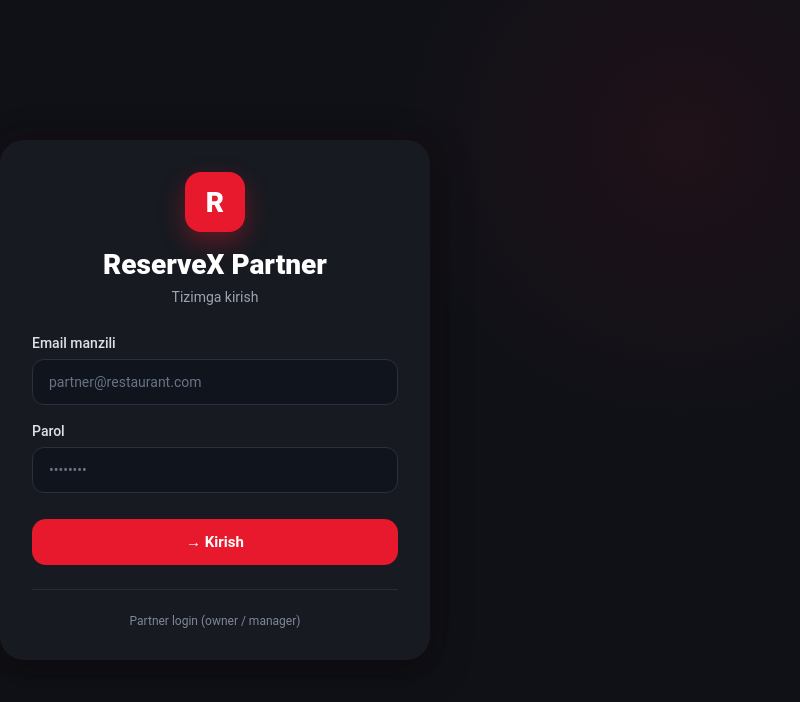
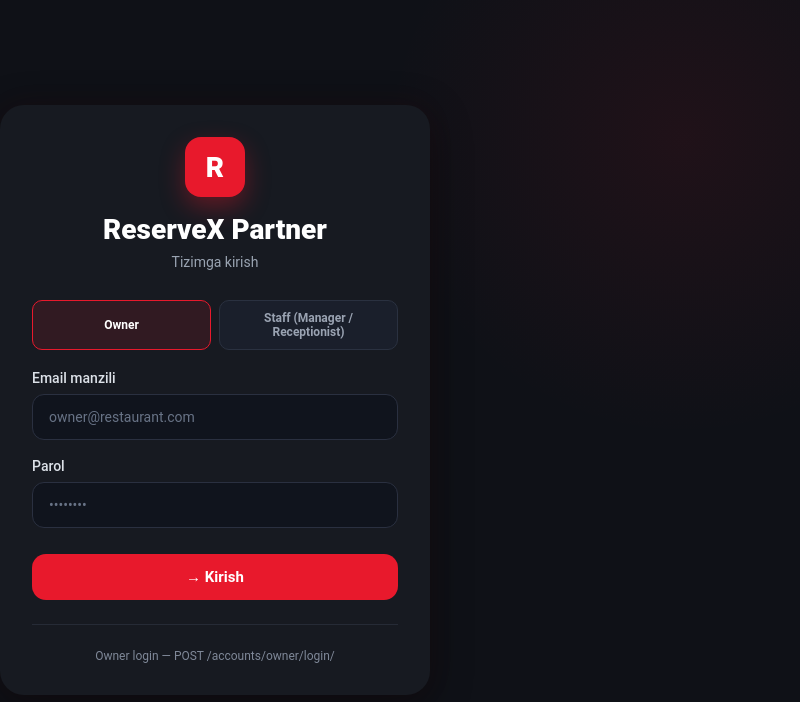
Before and after one commit to GayratovJavohir/oldindan-web, a React (Vite) app: page /login in a window 1280 px wide. Shown: the top 702 px of the page, without its empty margins (425-1225 px from the left). Built offline with nearby package versions, Linux system fonts and the light colour scheme.

Commit message:
fixed errors of login and register with staff and owner

```diff
--- a/src/App.jsx
+++ b/src/App.jsx
@@ -2,7 +2,6 @@ import React from 'react'
 import { AppProviders } from './providers/AppProviders';
 import "./styles/styles.css"
 import AppRoutes from './routes/AppRoutes';
-import Sidebar from './components/sidebar/Sidebar';
 
 export default function App() {
   return (
--- /dev/null
+++ b/src/components/ProtectedLayout.jsx
@@ -0,0 +1,40 @@
+import React from 'react';
+import { Navigate, Outlet, useLocation } from 'react-router-dom';
+import Sidebar from '../components/sidebar/Sidebar';
+import {
+    canAccessRoute,
+    getDefaultRouteForRole,
+    getStoredUser,
+} from '../utils/authUser';
+
+function hasAuthToken() {
+    return Boolean(localStorage.getItem('rp_access') || localStorage.getItem('token'));
+}
+
+export default function ProtectedLayout() {
+    const location = useLocation();
+    const user = getStoredUser();
+
+    if (!hasAuthToken()) {
+        return <Navigate to="/login" replace state={{ from: location.pathname }} />;
+    }
+
+    if (!user) {
+        return (
+            <div className="loader" style={{ marginLeft: 210, padding: 24 }}>
+                Loading workspace...
+            </div>
+        );
+    }
+
+    if (!canAccessRoute(location.pathname, user.role)) {
+        return <Navigate to={getDefaultRouteForRole(user.role)} replace />;
+    }
+
+    return (
+        <>
+            <Sidebar />
+            <Outlet />
+        </>
+    );
+}
--- a/src/config/api.config.js
+++ b/src/config/api.config.js
@@ -10,9 +10,9 @@ const LEGACY_TOKEN_KEY = 'token';
 
 const REFRESH_ENDPOINTS = [
     'accounts/token/refresh/',
+    'accounts/owner/token/refresh/',
+    'accounts/staff/token/refresh/',
     'accounts/partner/token/refresh/',
-    'accounts/partner/refresh-token/',
-    'accounts/partner/refresh/',
     'token/refresh/',
 ];
 
--- a/src/features/auth/login/Login.jsx
+++ b/src/features/auth/login/Login.jsx
@@ -1,23 +1,24 @@
-import React from 'react'
-import { useForm } from 'react-hook-form'
-import styles from './Login.module.css'
+import React, { useState } from 'react';
+import { useForm } from 'react-hook-form';
+import styles from './Login.module.css';
 import AuthService from '../../../services/auth.services';
 import { useNavigate } from 'react-router-dom';
+import { getDefaultRouteForRole, getStoredUser } from '../../../utils/authUser';
 
 export default function Login() {
     const navigate = useNavigate();
+    const [accountType, setAccountType] = useState('owner');
+    const [loginError, setLoginError] = useState('');
     const { register, handleSubmit, formState: { errors, isSubmitting } } = useForm();
 
     const onSubmit = async (data) => {
+        setLoginError('');
         try {
-            const result = await AuthService.login(data.email, data.password);
-
-            if (result) {
-                navigate("/dashboard");
-            }
-
+            await AuthService.login(data.email, data.password, accountType);
+            const user = getStoredUser();
+            navigate(getDefaultRouteForRole(user?.role || (accountType === 'owner' ? 'owner' : 'receptionist')));
         } catch (error) {
-            alert(error.response?.data?.message || "Email or password is incorrect.");
+            setLoginError(error.message || 'Email or password is incorrect.');
         }
     };
 
@@ -30,13 +31,32 @@ export default function Login() {
                     <p className={styles.logoSubtext}>Tizimga kirish</p>
                 </div>
 
+                <div className={styles.accountTypeTabs}>
+                    <button
+                        type="button"
+                        className={`${styles.accountTab} ${accountType === 'owner' ? styles.accountTabActive : ''}`}
+                        onClick={() => setAccountType('owner')}
+                    >
+                        Owner
+                    </button>
+                    <button
+                        type="button"
+                        className={`${styles.accountTab} ${accountType === 'staff' ? styles.accountTabActive : ''}`}
+                        onClick={() => setAccountType('staff')}
+                    >
+                        Staff (Manager / Receptionist)
+                    </button>
+                </div>
+
                 <form className={styles.loginForm} onSubmit={handleSubmit(onSubmit)}>
+                    {loginError && <div className={styles.errorBanner}>{loginError}</div>}
+
                     <div className={styles.inputGroup}>
                         <label htmlFor="email">Email manzili</label>
                         <input
                             id="email"
                             type="email"
-                            placeholder="partner@restaurant.com"
+                            placeholder={accountType === 'owner' ? 'owner@restaurant.com' : 'staff@restaurant.com'}
                             {...register('email', { required: 'Email kiritish majburiy!' })}
                             className={errors.email ? styles.inputError : ''}
                         />
@@ -64,8 +84,12 @@ export default function Login() {
                 </form>
 
                 <div className={styles.divider}></div>
-                <p className={styles.footerText}>Partner login (owner / manager)</p>
+                <p className={styles.footerText}>
+                    {accountType === 'owner'
+                        ? 'Owner login — POST /accounts/owner/login/'
+                        : 'Staff login — POST /accounts/staff/login/'}
+                </p>
             </div>
         </div>
-    )
+    );
 }
--- a/src/features/auth/login/Login.module.css
+++ b/src/features/auth/login/Login.module.css
@@ -176,3 +176,37 @@
     color: #7f8898;
     font-size: 12px;
 }
+
+.accountTypeTabs {
+    display: grid;
+    grid-template-columns: 1fr 1fr;
+    gap: 8px;
+    margin-bottom: 20px;
+}
+
+.accountTab {
+    background: #1a1f2b;
+    border: 1px solid #2a3140;
+    color: #9aa3b2;
+    border-radius: 10px;
+    padding: 10px 8px;
+    font-size: 12px;
+    font-weight: 600;
+    cursor: pointer;
+}
+
+.accountTabActive {
+    background: rgba(232, 25, 44, 0.12);
+    border-color: #e8192c;
+    color: #fff;
+}
+
+.errorBanner {
+    background: rgba(232, 25, 44, 0.12);
+    border: 1px solid rgba(232, 25, 44, 0.35);
+    color: #ff8f98;
+    border-radius: 10px;
+    padding: 10px 12px;
+    font-size: 13px;
+    margin-bottom: 12px;
+}
--- a/src/features/pages/bookings/components/ManualBookingForm.jsx
+++ b/src/features/pages/bookings/components/ManualBookingForm.jsx
@@ -3,6 +3,7 @@ import styles from '../Bookings.module.css';
 import $api from '../../../../config/api.config';
 import { createManualBooking, getOccupiedTables } from '../../../../services/bookings.services';
 import { getPartnerTables } from '../../../../services/tables.services';
+import { getStoredUser } from '../../../../utils/authUser';
 
 function toLocalInputValue(date) {
     const pad = (value) => String(value).padStart(2, '0');
@@ -56,21 +57,42 @@ export default function ManualBookingForm({ onClose, onSuccess, submitLabel = 'C
 
     useEffect(() => {
         let active = true;
+        const user = getStoredUser();
+        const assignedBranchId = user?.branchId;
+        const isReceptionist = user?.role === 'receptionist';
+
         (async () => {
             setLoading(true);
+            setErrorMessage('');
             try {
+                let branchList = [];
+                let floorList = [];
+
+                if (isReceptionist && assignedBranchId) {
+                    const [branchRes, floorsRes] = await Promise.all([
+                        $api.get(`/restaurants/partner/branches/${assignedBranchId}/`).catch(() =>
+                            $api.get(`/restaurants/branches/${assignedBranchId}/`)
+                        ),
+                        $api.get(`/layouts/branches/${assignedBranchId}/floors/`),
+                    ]);
+                    if (!active) return;
+                    branchList = [branchRes.data];
+                    floorList = unwrapList(floorsRes.data);
+                } else {
                     const [branchesRes, floorsRes] = await Promise.all([
                         $api.get('/restaurants/partner/branches/'),
                         $api.get('/layouts/partner/floors/'),
                     ]);
                     if (!active) return;
-                const branchList = unwrapList(branchesRes.data);
-                const floorList = unwrapList(floorsRes.data);
+                    branchList = unwrapList(branchesRes.data);
+                    floorList = unwrapList(floorsRes.data);
+                }
+
                 setBranches(branchList);
                 setFloors(floorList);
                 setForm((prev) => ({
                     ...prev,
-                    branch: prev.branch || branchList[0]?.id || '',
+                    branch: prev.branch || branchList[0]?.id || assignedBranchId || '',
                 }));
             } catch (err) {
                 console.error('Manual booking bootstrap error:', err);
@@ -109,9 +131,18 @@ export default function ManualBookingForm({ onClose, onSuccess, submitLabel = 'C
         }
         (async () => {
             try {
+                let list = [];
+                try {
                     const data = await getPartnerTables(form.branch);
+                    list = unwrapList(data);
+                } catch {
+                    const { data } = await $api.get(`/tables/branches/${form.branch}/tables/`, {
+                        params: form.floor ? { floor_id: form.floor } : {},
+                    });
+                    list = unwrapList(data);
+                }
                 if (!active) return;
-                const list = unwrapList(data).filter((table) => {
+                list = list.filter((table) => {
                     if (!form.floor) return true;
                     return String(table.floor ?? table.floor_id) === String(form.floor);
                 });
@@ -217,6 +248,9 @@ export default function ManualBookingForm({ onClose, onSuccess, submitLabel = 'C
         }
     };
 
+    const user = getStoredUser();
+    const lockBranch = user?.role === 'receptionist' && branches.length <= 1;
+
     return (
         <>
             <div className={styles.modalBody}>
@@ -230,7 +264,7 @@ export default function ManualBookingForm({ onClose, onSuccess, submitLabel = 'C
                     </div>
                     <div className={styles.formGroup}>
                         <label>Branch *</label>
-                        <select name="branch" value={form.branch} onChange={updateField}>
+                        <select name="branch" value={form.branch} onChange={updateField} disabled={lockBranch}>
                             <option value="">Select branch</option>
                             {branches.map((branch) => (
                                 <option key={branch.id} value={branch.id}>{branch.name}</option>
--- a/src/providers/AppProviders.jsx
+++ b/src/providers/AppProviders.jsx
@@ -1,6 +1,6 @@
 import React, { useEffect } from 'react';
 import AuthService from '../services/auth.services';
-import { getStoredUser, mapProfile, setStoredUser } from '../utils/authUser';
+import { getStoredUser, mapProfile, setStoredUser, getAccountType } from '../utils/authUser';
 
 function AuthBootstrap({ children }) {
     useEffect(() => {
@@ -8,7 +8,7 @@ function AuthBootstrap({ children }) {
         if (!token || getStoredUser()) return;
 
         AuthService.getProfile()
-            .then((profile) => setStoredUser(mapProfile(profile)))
+            .then((profile) => setStoredUser(mapProfile(profile, getAccountType())))
             .catch(() => {});
     }, []);
 
--- a/src/routes/AppRoutes.jsx
+++ b/src/routes/AppRoutes.jsx
@@ -1,13 +1,12 @@
 import React, { Suspense } from 'react';
 import { Routes, Route, Navigate } from 'react-router-dom';
 
-import LoginPage from "../pages/LoginPage";
-import DashboardPage from "../pages/DashboardPage";
-import NotFoundPage from "../pages/NotFoundPage";
-import Sidebar from '../components/sidebar/Sidebar';
+import LoginPage from '../pages/LoginPage';
+import DashboardPage from '../pages/DashboardPage';
+import NotFoundPage from '../pages/NotFoundPage';
 import StaffPage from '../pages/StaffPage';
 import BrandPage from '../pages/BrandPage';
-import BranchPage from '../pages/BranchPage'
+import BranchPage from '../pages/BranchPage';
 import TablesPage from '../pages/TablesPage';
 import BookingsPage from '../pages/BookingsPage';
 import LayoutPage from '../pages/LayoutPage';
@@ -15,17 +14,24 @@ import NotificationPage from '../pages/NotificationPage';
 import ManualBookingsPage from '../pages/ManualBookingsPage';
 import ProfilePage from '../pages/ProfilePage';
 import LiveLayoutPage from '../pages/LiveLayoutPage';
+import ProtectedLayout from '../components/ProtectedLayout';
+import { getDefaultRouteForRole, getStoredUser } from '../utils/authUser';
 
-const PageLoader = () => <div className='loader'> Loading Stats </div>;
+const PageLoader = () => <div className="loader">Loading...</div>;
+
+function HomeRedirect() {
+    const user = getStoredUser();
+    const role = user?.role || 'manager';
+    return <Navigate to={getDefaultRouteForRole(role)} replace />;
+}
 
 export default function AppRoutes() {
     return (
         <Suspense fallback={<PageLoader />}>
-            <Sidebar />
             <Routes>
                 <Route path="/login" element={<LoginPage />} />
-                <Route path="/">
-                    <Route index element={<Navigate to="/dashboard" replace />} />
+                <Route element={<ProtectedLayout />}>
+                    <Route path="/" element={<HomeRedirect />} />
                     <Route path="dashboard" element={<DashboardPage />} />
                     <Route path="bookings" element={<BookingsPage />} />
                     <Route path="manual-bookings" element={<ManualBookingsPage />} />
@@ -41,5 +47,5 @@ export default function AppRoutes() {
                 <Route path="*" element={<NotFoundPage />} />
             </Routes>
         </Suspense>
-    )
+    );
 }
--- a/src/services/auth.services.js
+++ b/src/services/auth.services.js
@@ -1,11 +1,21 @@
 import $api from '../config/api.config';
-import { mapProfile, setStoredUser, clearStoredUser } from '../utils/authUser';
+import {
+    mapProfile,
+    setStoredUser,
+    clearStoredUser,
+    setAccountType,
+    getAccountType,
+} from '../utils/authUser';
+import { getApiError } from '../utils/apiHelpers';
 
-const AuthService = {
-    async login(email, password) {
-        const response = await $api.post('/accounts/partner/login/', { email, password });
-        const access = response.data?.access || response.data?.access_token || response.data?.token || response.data?.tokens?.access;
-        const refresh = response.data?.refresh || response.data?.refresh_token || response.data?.tokens?.refresh;
+const LOGIN_ENDPOINTS = {
+    owner: '/accounts/owner/login/',
+    staff: '/accounts/staff/login/',
+};
+
+function storeTokens(data) {
+    const access = data?.access || data?.access_token || data?.token || data?.tokens?.access;
+    const refresh = data?.refresh || data?.refresh_token || data?.tokens?.refresh;
 
     if (access) {
         localStorage.setItem('rp_access', access);
@@ -14,17 +24,42 @@ const AuthService = {
     if (refresh) {
         localStorage.setItem('rp_refresh', refresh);
     }
-
-        const profile = response.data?.user || (await AuthService.getProfile());
-        if (profile) {
-            setStoredUser(mapProfile(profile));
+    return access;
 }
 
+const AuthService = {
+    async login(email, password, accountType = 'owner') {
+        const endpoint = LOGIN_ENDPOINTS[accountType] || LOGIN_ENDPOINTS.owner;
+
+        try {
+            const response = await $api.post(endpoint, { email, password });
+            const access = storeTokens(response.data);
+            if (!access) {
+                throw new Error('Login response did not return an access token.');
+            }
+
+            setAccountType(accountType);
+
+            let profile = response.data?.user || null;
+            if (!profile) {
+                try {
+                    profile = await AuthService.getProfile();
+                } catch {
+                    profile = { email, role: accountType === 'owner' ? 'owner' : 'receptionist' };
+                }
+            }
+
+            setStoredUser(mapProfile(profile, accountType));
             return response.data;
+        } catch (err) {
+            throw new Error(getApiError(err));
+        }
     },
 
     async getProfile() {
         const response = await $api.get('/accounts/me/');
+        const user = mapProfile(response.data, getAccountType());
+        setStoredUser(user);
         return response.data;
     },
 
@@ -33,7 +68,7 @@ const AuthService = {
         localStorage.removeItem('rp_refresh');
         localStorage.removeItem('token');
         clearStoredUser();
-    }
+    },
 };
 
 export default AuthService;
--- a/src/utils/authUser.js
+++ b/src/utils/authUser.js
@@ -1,20 +1,25 @@
 const USER_KEY = 'rp_user';
+const ACCOUNT_TYPE_KEY = 'rp_account_type';
 
-export function normalizeRole(role) {
+export function normalizeRole(role, accountType = null) {
     const r = String(role || '').toLowerCase();
     if (r.includes('owner') || r.includes('admin') || r.includes('super')) return 'owner';
     if (r.includes('manager')) return 'manager';
-    if (r.includes('reception') || r.includes('staff')) return 'receptionist';
+    if (r.includes('reception')) return 'receptionist';
+    if (accountType === 'owner') return 'owner';
+    if (accountType === 'staff') return 'receptionist';
     return 'manager';
 }
 
-export function mapProfile(profile) {
+export function mapProfile(profile, accountType = null) {
     if (!profile) return null;
     const name = [profile.first_name, profile.last_name].filter(Boolean).join(' ').trim()
         || profile.username
         || profile.email
         || 'Partner';
-    const rawRole = profile.role || profile.user_type || profile.user_role || profile.type || 'manager';
+    const rawRole = profile.role || profile.user_type || profile.user_role || profile.type || '';
+    const branchId = profile.branch_id ?? profile.branch?.id ?? profile.branch ?? null;
+
     return {
         id: profile.id,
         name,
@@ -22,9 +27,20 @@ export function mapProfile(profile) {
         last_name: profile.last_name || '',
         email: profile.email || '',
         phone: profile.phone || '',
-        role: normalizeRole(rawRole),
+        role: normalizeRole(rawRole, accountType),
         rawRole,
+        branchId,
+        accountType: accountType || getAccountType(),
     };
+}
+
+export function getAccountType() {
+    return localStorage.getItem(ACCOUNT_TYPE_KEY) || 'owner';
+}
+
+export function setAccountType(type) {
+    if (type) localStorage.setItem(ACCOUNT_TYPE_KEY, type);
+    else localStorage.removeItem(ACCOUNT_TYPE_KEY);
 }
 
 export function getStoredUser() {
@@ -46,6 +62,7 @@ export function setStoredUser(user) {
 
 export function clearStoredUser() {
     localStorage.removeItem(USER_KEY);
+    localStorage.removeItem(ACCOUNT_TYPE_KEY);
 }
 
 export function isOwner() {
@@ -53,6 +70,30 @@ export function isOwner() {
 }
 
 export function canManageStaff() {
-    const role = getStoredUser()?.role;
-    return role === 'owner' || role === 'manager';
+    return isOwner();
 }
+
+export const ROUTE_ACCESS = {
+    '/dashboard': ['owner', 'manager'],
+    '/bookings': ['owner', 'manager', 'receptionist'],
+    '/manual-bookings': ['owner', 'manager', 'receptionist'],
+    '/live-view': ['owner', 'manager'],
+    '/floor-layout': ['owner', 'manager'],
+    '/tables': ['owner', 'manager'],
+    '/branches': ['owner'],
+    '/brands': ['owner'],
+    '/staff': ['owner'],
+    '/notifications': ['owner', 'manager', 'receptionist'],
+    '/profile': ['owner', 'manager', 'receptionist'],
+};
+
+export function canAccessRoute(path, role) {
+    const base = Object.keys(ROUTE_ACCESS).find((route) => path === route || path.startsWith(`${route}/`));
+    if (!base) return true;
+    return ROUTE_ACCESS[base].includes(role);
+}
+
+export function getDefaultRouteForRole(role) {
+    if (role === 'receptionist') return '/bookings';
+    return '/dashboard';
+}
```
Also changed, not shown: src/components/sidebar/Sidebar.jsx (+7 -5 lines), src/pages/LoginPage.jsx (+11 -0 lines). Lines whose indentation alone changed are shown as unchanged.
